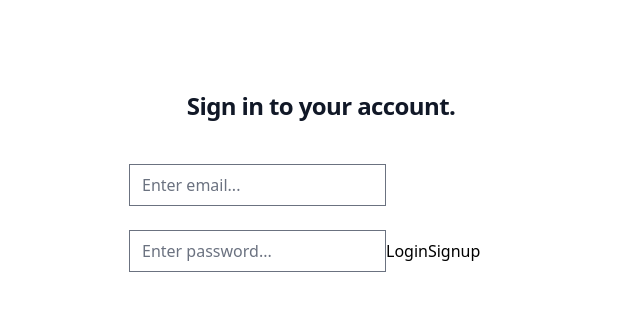
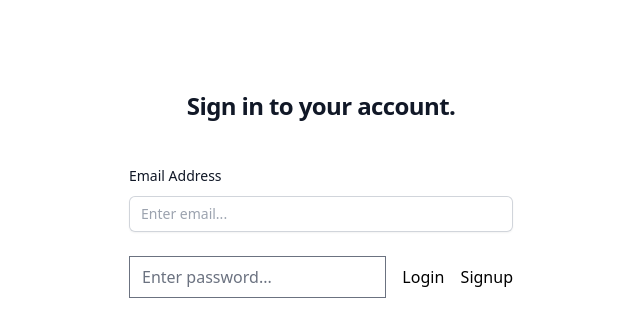
Before and after one commit to patrickoser/comparable-lists, a React (Vite) app: page /login in a window 1280 px wide. Shown: the top 326 px of the page, without its empty margins (319-959 px from the left). Built offline with nearby package versions, Linux system fonts and the light colour scheme.

Commit message:
Add container divs to pw input section and style.

```diff
--- a/src/components/Login.jsx
+++ b/src/components/Login.jsx
@@ -17,16 +17,22 @@
             <div className="mt-10 sm:mx-auto sm:w-full sm:max-w-sm">
                 <form onSubmit={handleLogin} className="space-y-6">
                     <div>
-                        <label for="email" className="block text-sm font-medium leading-6 text-gray-900"></label>
+                        <label for="email" className="block text-sm font-medium leading-6 text-gray-900">Email Address</label>
+                        <div className="mt-2">
                             <input
                                 type="email"
                                 name="email"
                                 placeholder="Enter email..."
                                 value={email}
+                                autoComplete="email"
                                 onChange={(e) => setEmail(e.target.value)}
                                 required
+                                className="block w-full rounded-md border-0 py-1.5 text-gray-900 shadow-sm ring-1 ring-inset ring-gray-300 placeholder:text-gray-400 focus:ring-2 focus:ring-inset focus:ring-indigo-600 sm:text-sm sm:leading-6"
                             />
                         </div>
+                    </div>
+                    <div>
+                        <div className="flex items-center justify-between">
                             <input
                                 type="password"
                                 name="password"
@@ -35,10 +41,10 @@
                                 onChange={(e) => setPassword(e.target.value)}
                                 required
                             />
-
                             <button type="submit">Login</button>
                             <Link to="/signup"><button>Signup</button></Link>
-
+                        </div>
+                    </div>
                 </form>
             </div>
         </main>
```
Lines whose indentation alone changed are shown as unchanged.
